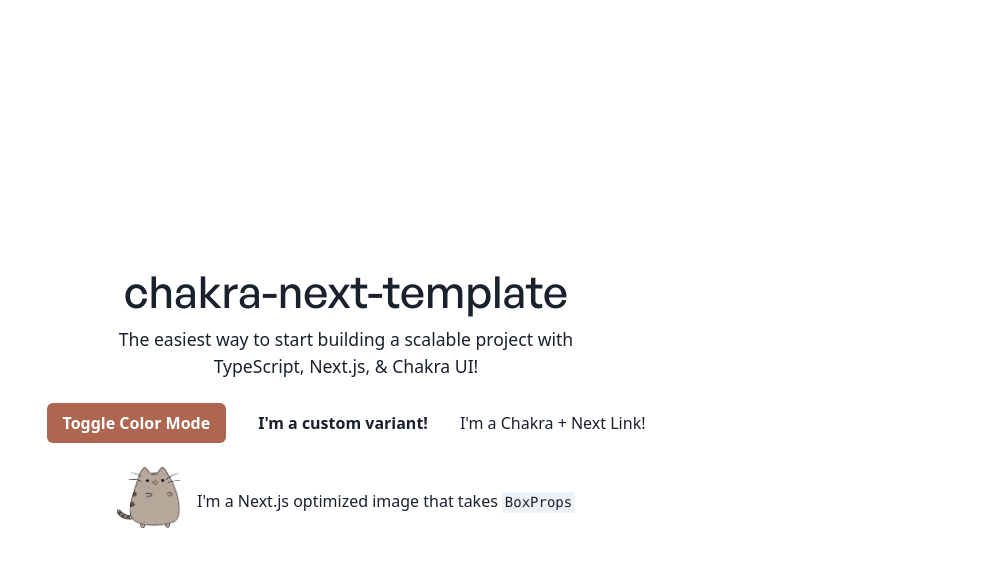
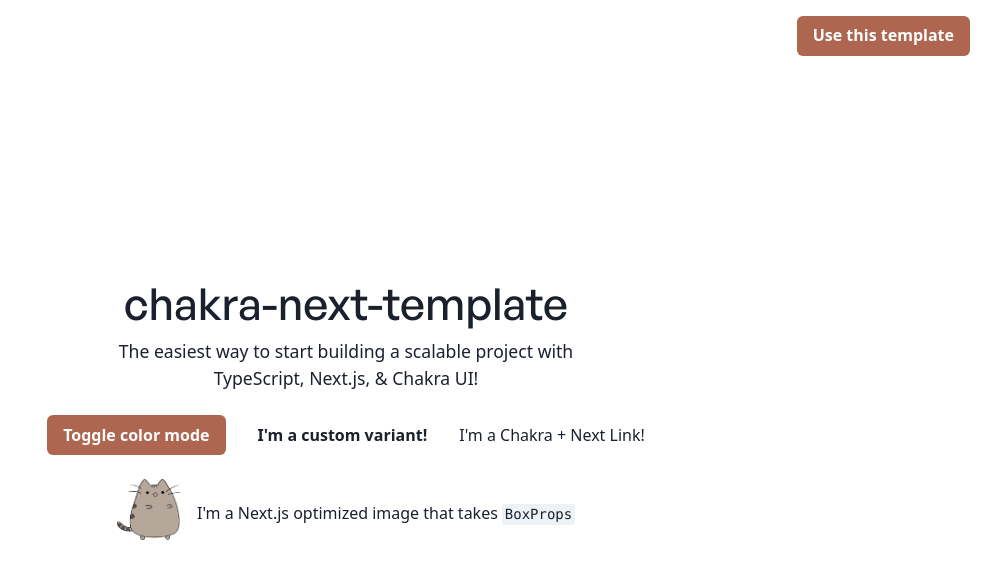
Before and after one commit to freeman-jiang/chakra-next-template, a Next.js app: page / in a window 1280 px wide. Shown: the top 578 px of the page, without its empty margins (294-1280 px from the left). Built offline with nearby package versions, Linux system fonts and the light colour scheme; what dotenv-safe would draw is missing.

Commit message:
Add use template button

```diff
--- a/src/pages/index.tsx
+++ b/src/pages/index.tsx
@@ -4,6 +4,7 @@ import {
   Flex,
   Heading,
   HStack,
+  Icon,
   Stack,
   Text,
   useColorMode,
@@ -26,6 +27,14 @@ const Home: NextPage = () => {
       gap="1.5rem"
       px="2rem"
     >
+      <CNLink
+        href="https://github.com/freeman-jiang/chakra-next-template"
+        target={"_blank"}
+      >
+        <Button pos="fixed" top="1rem" right="1rem" colorScheme={"redwood"}>
+          Use this template
+        </Button>
+      </CNLink>
       <VStack textAlign={"center"}>
         <Heading fontWeight={500} fontSize="2.75rem">
           chakra-next-template
@@ -45,7 +54,7 @@ const Home: NextPage = () => {
           aria-label="Toggle color mode"
           onClick={toggleColorMode}
         >
-          Toggle Color Mode
+          Toggle color mode
         </Button>
         <Button variant={"custom"} shadow={"custom"}>
           {"I'm a custom variant!"}
```
